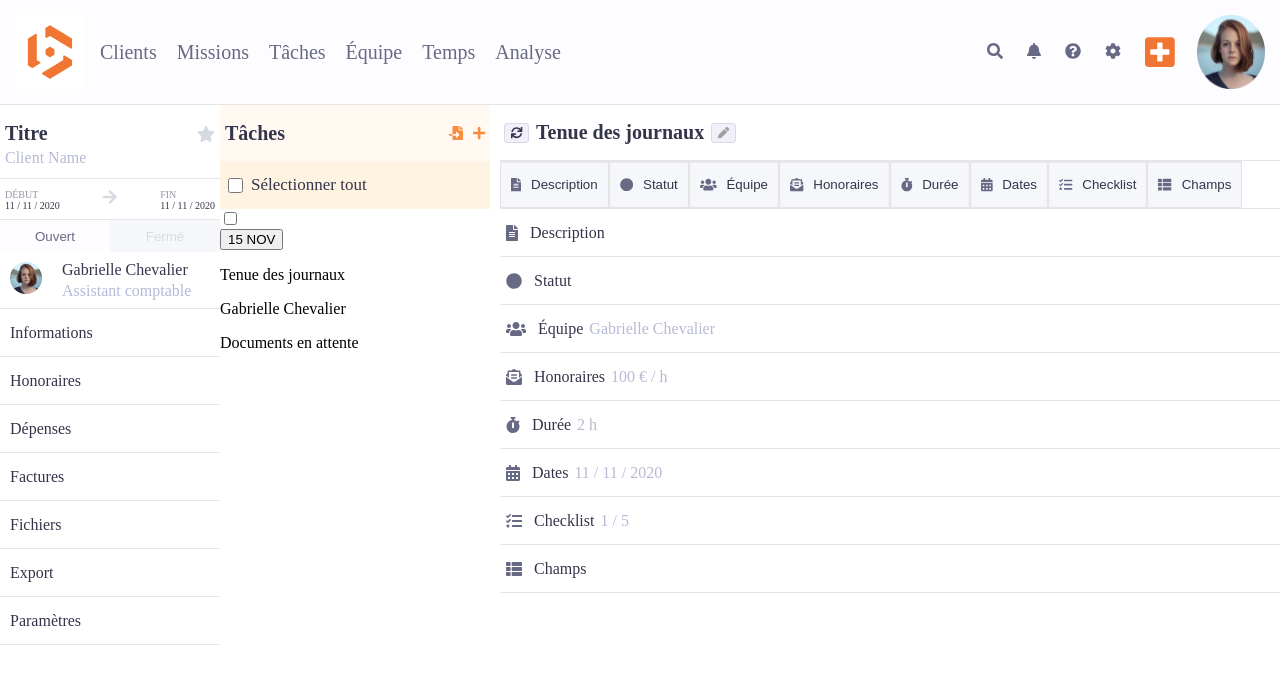
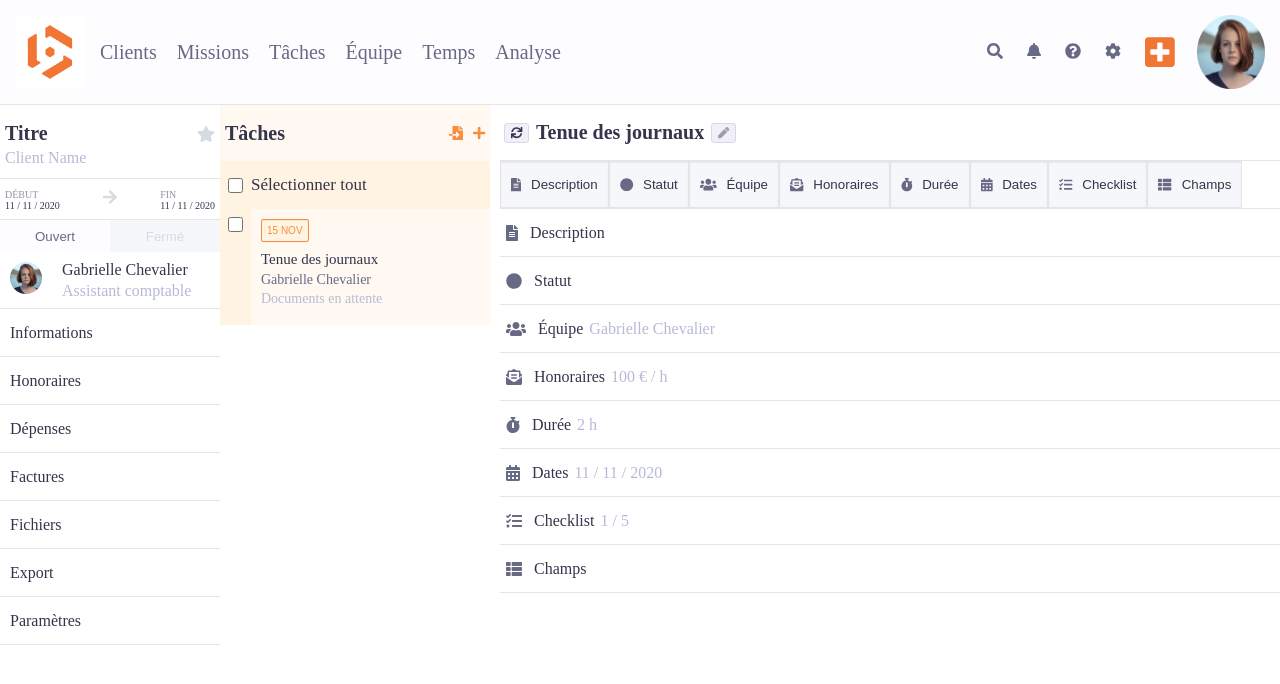
Before and after one commit to deepikabekal/Beeye-1.0, a React (Create React App) app: page / in a window 1280 px wide. Both pictures are taken after a click on the icon 478 px from the left and 133 px from the top of the page. Shown: the top 684 px of the page. Built offline with nearby package versions, Linux system fonts and the light colour scheme.

Commit message:
styles added to task card section

```diff
--- a/src/components/Task/TaskCard.js
+++ b/src/components/Task/TaskCard.js
@@ -2,16 +2,18 @@ import React from "react";
 
 function TaskCard() {
   return (
-    <div>
-      <div>
-        <input type="checkbox" />
+    <div className="task-card-container">
+      <div className="checkbox-container">
+        <input className="check-box" type="checkbox" />
       </div>
-      <div>
-        <button type="button">15 NOV</button>
-        <div>
-          <p>Tenue des journaux</p>
-          <p>Gabrielle Chevalier</p>
-          <p>Documents en attente</p>
+      <div className="task-card">
+        <button type="button" className="card-button ">
+          15 NOV
+        </button>
+        <div className="task-card-content">
+          <p className="content-1">Tenue des journaux</p>
+          <p className="content-2">Gabrielle Chevalier</p>
+          <p className="content-3">Documents en attente</p>
         </div>
       </div>
     </div>
--- a/src/components/Task/TaskHeader.js
+++ b/src/components/Task/TaskHeader.js
@@ -1,4 +1,4 @@
-import { React, useState } from "react";
+import React from "react";
 import { faFileImport, faPlus } from "@fortawesome/free-solid-svg-icons";
 import { FontAwesomeIcon } from "@fortawesome/react-fontawesome";
 
--- a/src/components/Task/TaskStyles.css
+++ b/src/components/Task/TaskStyles.css
@@ -45,4 +45,60 @@
   margin: 8px;
   width: 15px;
   height: 15px;
+  box-shadow: inset 0px 0px 3px rgba(0, 0, 0, 0.1);
+  border-radius: 4px;
 }
+/* .check-box:checked{
+  content:
+} */
+/* task card section styles */
+
+.task-card-container {
+  display: flex;
+}
+
+.task-card {
+  display: flex;
+  flex-direction: column;
+  width: 100%;
+  background-color: var(--accentLOrange11);
+  padding: 10px;
+  line-height: 5px;
+}
+
+.task-card-content {
+  align-items: center;
+  /* background-color: var(--accentLOrange11); */
+  color: var(--baseDark01);
+}
+
+.content-1 {
+  color: var(--baseDark01);
+  font-size: 15px;
+}
+
+.content-2 {
+  color: var(--baseMed10);
+  font-size: 14px;
+}
+
+.content-3 {
+  color: var(--baseMed11);
+  font-size: 14px;
+}
+
+.checkbox-container {
+  background-color: var(--accentLOrange10);
+}
+
+.card-button {
+  width: max-content;
+  font-size: 10px;
+  padding: 5px;
+  background-color: var(--accentLOrange10);
+  color: var(--accentOrange01);
+  border: 1px solid var(--accentOrange01);
+  box-shadow: inset 0px 0px 1px rgba(0, 0, 0, 0.1),
+    inset 0px 1px 1px rgba(0, 0, 0, 0.05);
+  border-radius: 2px;
+}
--- a/src/components/Task/index.js
+++ b/src/components/Task/index.js
@@ -5,10 +5,12 @@ import TaskCard from "./TaskCard";
 
 function Task() {
   let [count, setCount] = useState(0);
+  let [isClicked, setClicked] = useState(false);
 
   function addCard() {
     setCount(count + 1);
   }
+
   return (
     <div className="task-container">
       <TaskHeader onClick={addCard} />
@@ -16,11 +18,9 @@ function Task() {
         <input id="select-all" type="checkbox" className="check-box" />
         <label htmlFor="select-all">Sélectionner tout</label>
       </div>
-      {/* {isClicked ? <TaskCard /> : (isClicked = false)} */}
-      {[...Array(count)].map((item, index) => (
-        <>
-          <TaskCard key={item} />
-        </>
+      {/*  */}
+      {[...Array(count)].map((_, index) => (
+        <TaskCard key={index} />
       ))}
     </div>
   );
```
